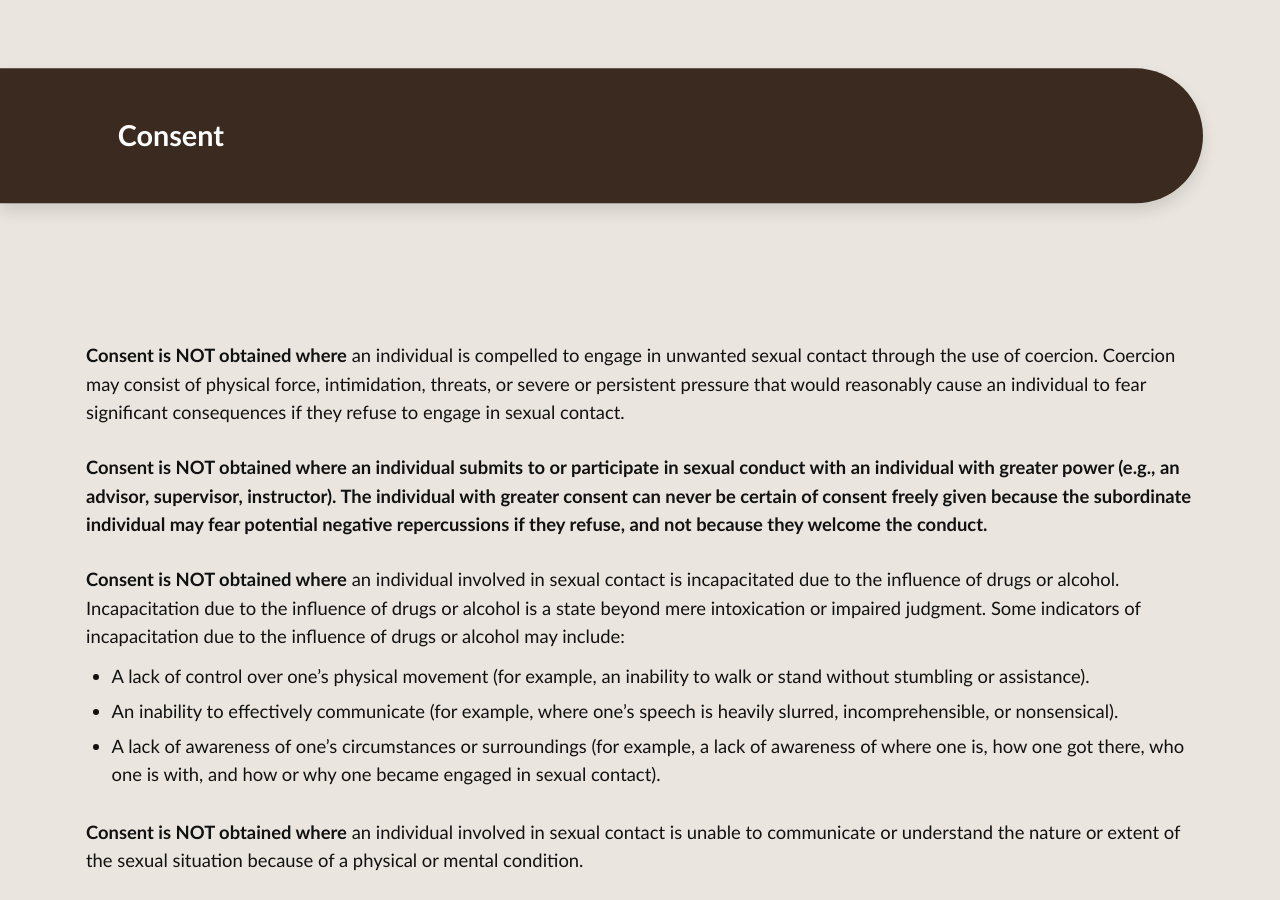
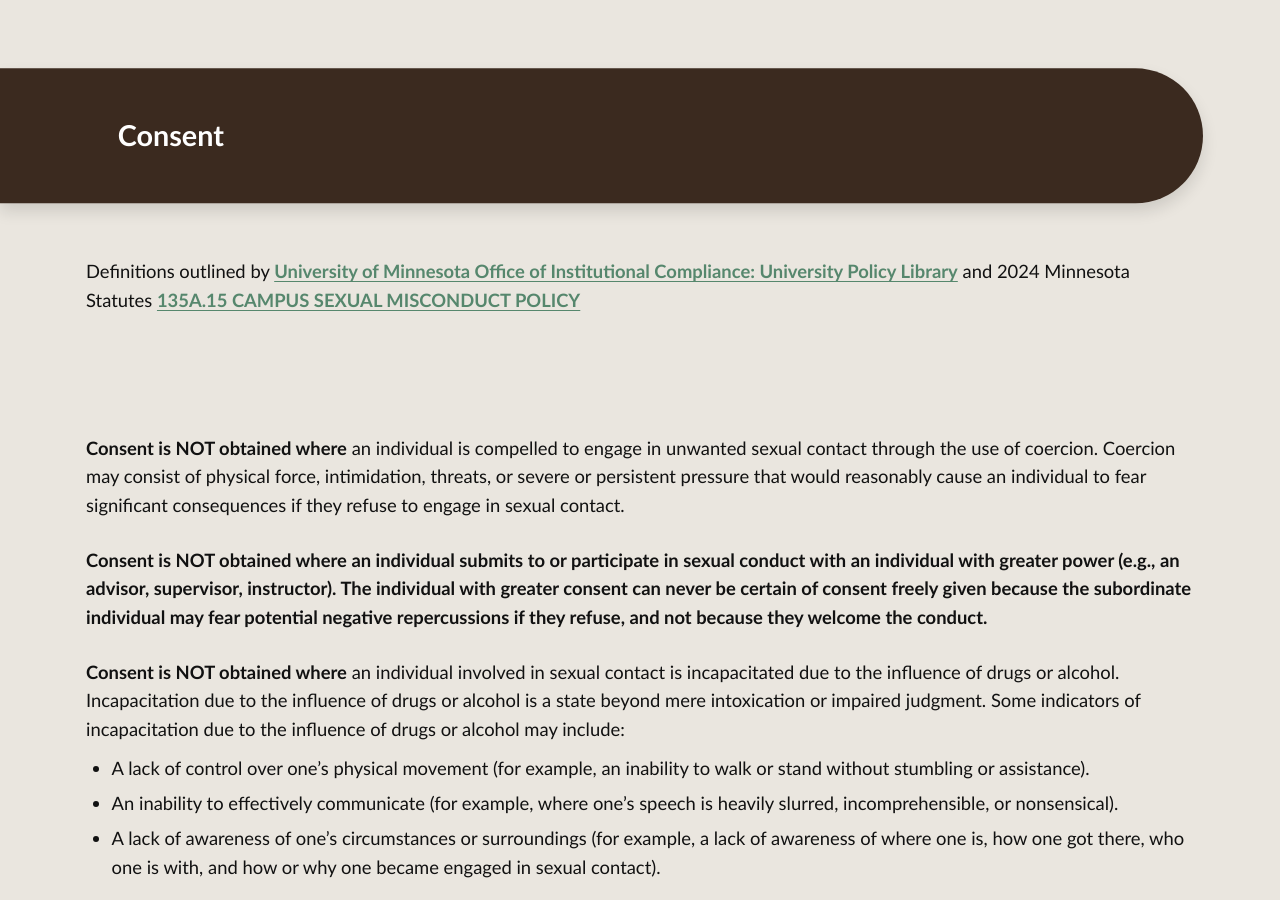
Before and after one commit to AnthroSafetyWarrior/GoldenTrowelProject, a Jekyll site: the page built from _pages/definitions.html, in a window 1280 px wide and 900 px high, scrolled down 1346 px. Built offline with Jekyll 4.4.1, drawn with Linux system fonts in a browser that asks for light colours.

Commit message:
updating name

```diff
--- a/_pages/definitions.html
+++ b/_pages/definitions.html
@@ -34,6 +34,7 @@ Use these explanations as reference points when reviewing your fieldwork safety
 <!-- 2) CONSENT — consistent grid utility -->
 <section class="section">
 <h2 class="pillhead pill--soil pill--clip-left">Consent</h2>
+<p class="lede">Definitions outlined by <strong><a href "https://policy.umn.edu/opportunity/sexharassassault#:~:text=by%20this%20policy.-,Relationship%20violence,-Relationship%20violence%20is" target="_blank" rel="noopener noreferrer">University of Minnesota Office of Institutional Compliance: University Policy Library</a></strong> and 2024 Minnesota Statutes <strong><a href "https://www.revisor.mn.gov/statutes/cite/135A.15s" target="_blank" rel="noopener noreferrer">135A.15 CAMPUS SEXUAL MISCONDUCT POLICY</a></strong></p>
 </section>
 
 <section class="section intro">
```
